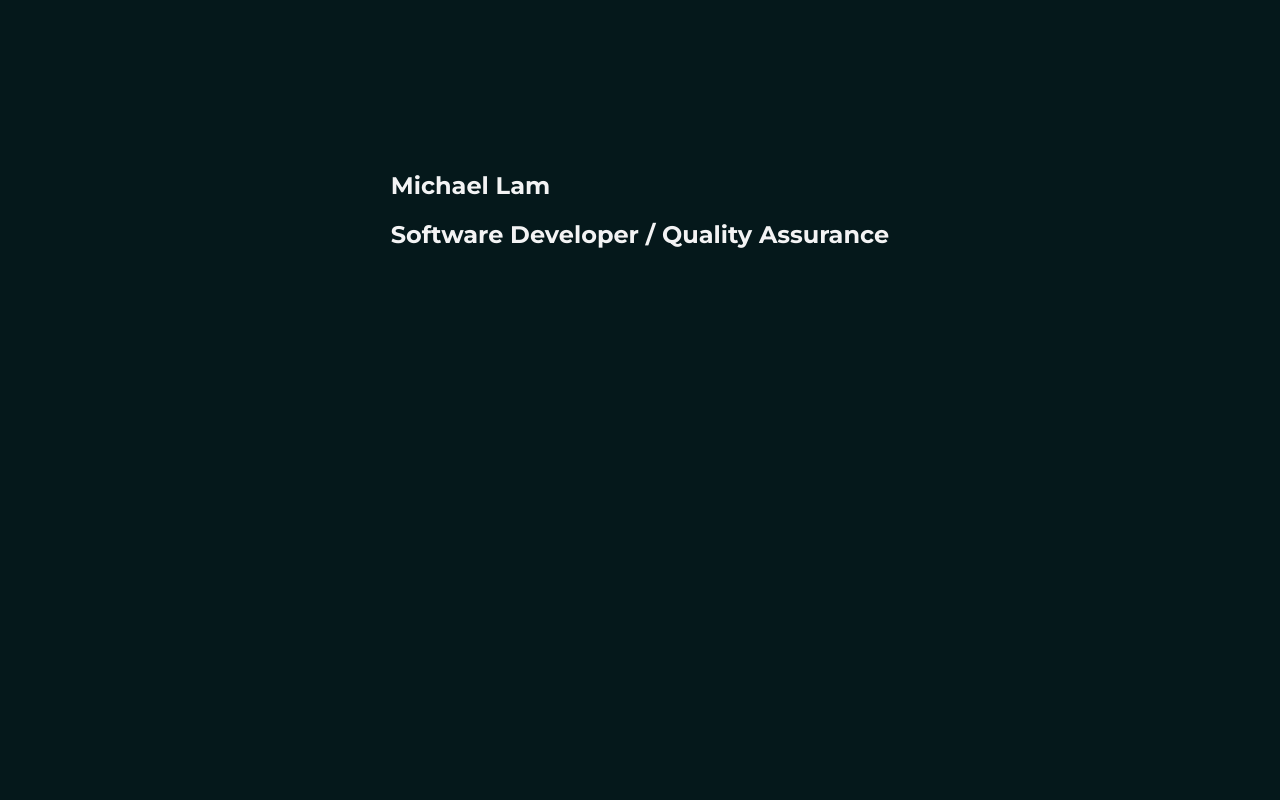
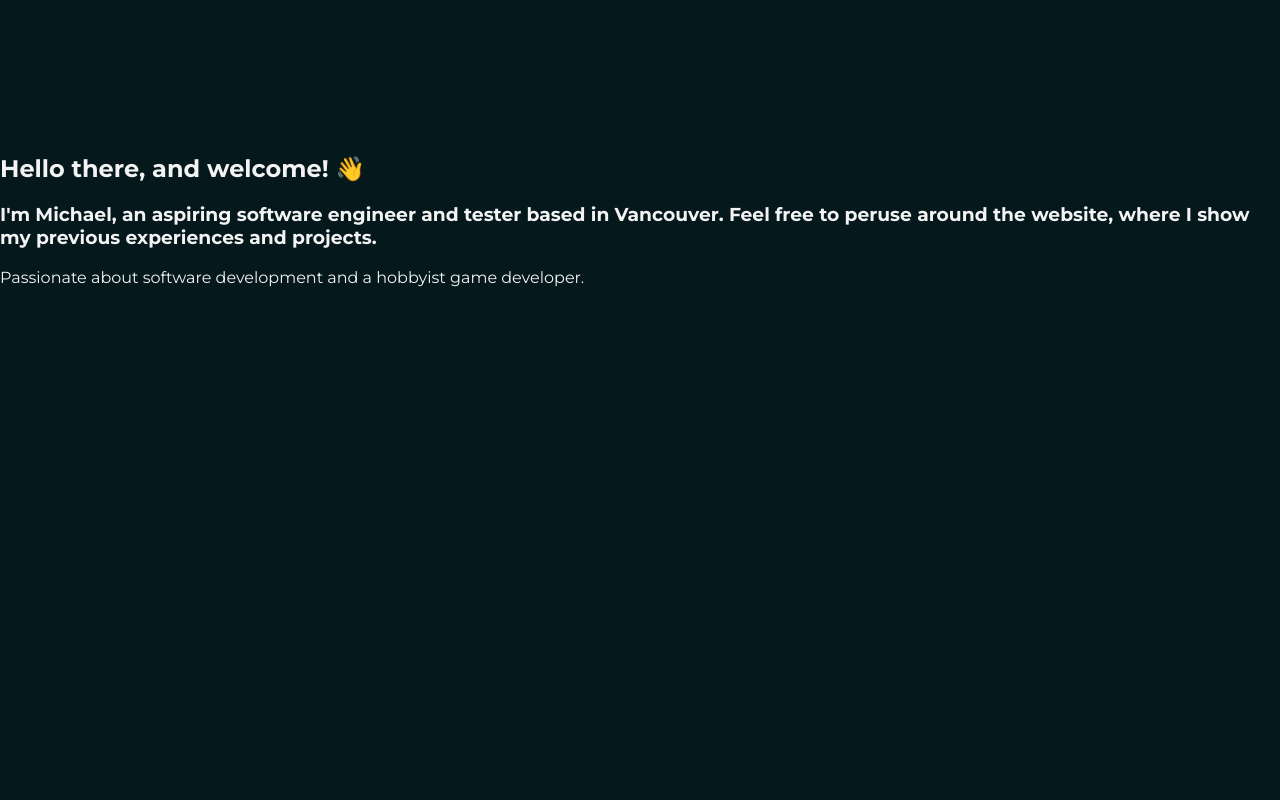
Before and after one commit to michlam/portfolio-website, a React (Vite) app: page / in a window 1280 px wide. Shown: the part 1060-1860 px from the top of the page. Built offline with nearby package versions, Linux system fonts and the light colour scheme.

Commit message:
started text for about-top section

```diff
--- a/src/components/About.jsx
+++ b/src/components/About.jsx
@@ -3,9 +3,15 @@ import "./About.css";
 export default function About(props) {
     return (
         <section className="about">
-            <div className="about-content">
-                <h1>Michael Lam</h1>
-                <h2>Software Developer / Quality Assurance</h2>
+            <div className="about-top">
+                <h1>Hello there, and welcome! 👋</h1>
+                <h3>
+                    I'm Michael, an aspiring software engineer and tester based in Vancouver.
+                    Feel free to peruse around the website, where I show my previous experiences and projects.
+                </h3>
+                <p>
+                    Passionate about software development and a hobbyist game developer.
+                </p>
             </div>
         </section>
     )
```
